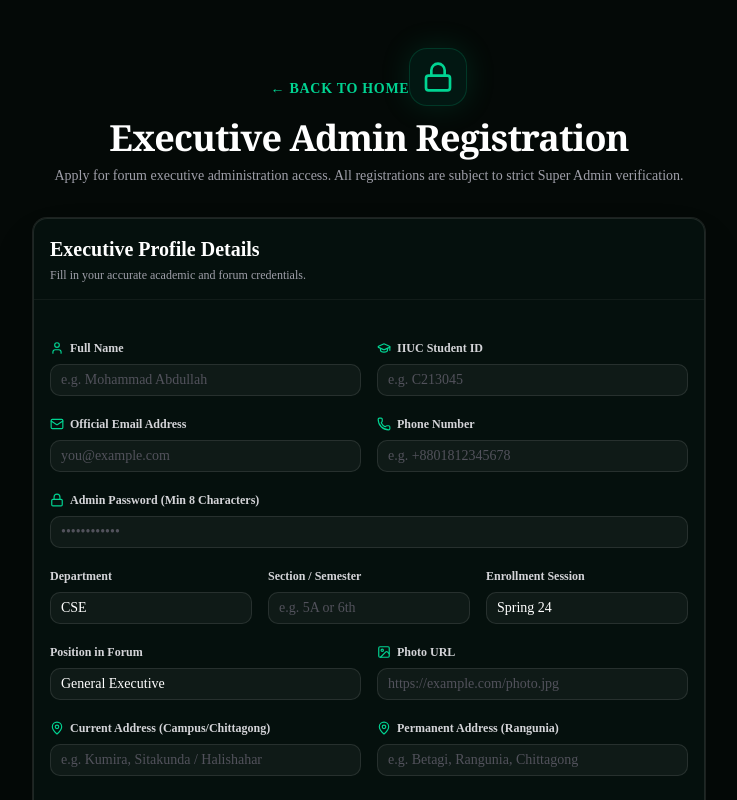
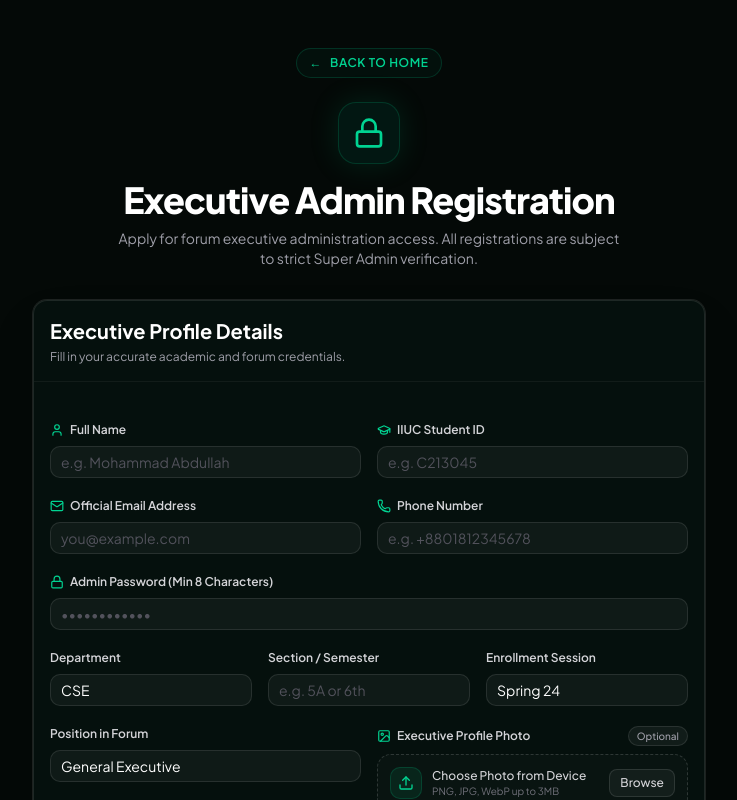
Before and after one commit to Abdul-Ahad-CSE/Rangunia-Student-Forum-IIUC, a Next.js app: page /admin/register in a window 1280 px wide. Shown: the top 800 px of the page, without its empty margins (271-1008 px from the left). Built offline with nearby package versions, Linux system fonts and the light colour scheme; no server answers.

Commit message:
style(auth): apply global sans-serif font, fix login page spacing, and implement optional file upload for admin registration

```diff
--- a/src/app/(auth)/login/page.tsx
+++ b/src/app/(auth)/login/page.tsx
@@ -153,20 +153,21 @@ export default function LoginPage() {
     <div className="min-h-screen bg-[#040907] flex items-center justify-center py-12 px-4 sm:px-6 lg:px-8 text-white">
       <div className="max-w-md w-full space-y-6">
         {/* Header Branding */}
-        <div className="text-center">
+        <div className="flex flex-col items-center text-center">
           <Link
             href="/"
-            className="inline-flex items-center gap-2 text-emerald-400 hover:text-emerald-300 text-xs font-semibold tracking-wider uppercase mb-3 transition-colors"
+            className="inline-flex items-center gap-2 text-emerald-400 hover:text-emerald-300 text-xs font-semibold tracking-wider uppercase mb-6 px-3 py-1.5 rounded-full border border-emerald-500/20 bg-emerald-950/20 hover:bg-emerald-950/40 transition-all group"
           >
-            ← Back to Home
+            <span className="transition-transform group-hover:-translate-x-1">←</span>
+            <span>Back to Home</span>
           </Link>
-          <div className="inline-flex items-center justify-center p-3 rounded-2xl border border-emerald-500/20 bg-emerald-950/40 mb-3 shadow-[0_0_30px_rgba(16,185,129,0.15)]">
+          <div className="inline-flex items-center justify-center p-3.5 rounded-2xl border border-emerald-500/20 bg-emerald-950/40 mb-4 shadow-[0_0_30px_rgba(16,185,129,0.15)]">
             <ShieldCheck className="w-8 h-8 text-emerald-400" />
           </div>
-          <h1 className="text-2xl sm:text-3xl font-serif font-extrabold tracking-tight text-white">
+          <h1 className="text-2xl sm:text-3xl font-sans font-extrabold tracking-tight text-white">
             Administration Portal
           </h1>
-          <p className="mt-2 text-xs sm:text-sm text-zinc-400">
+          <p className="mt-2 text-xs sm:text-sm text-zinc-400 max-w-sm">
             Sign in with Super Admin credentials or an approved Executive account.
           </p>
         </div>
--- a/src/app/admin/dashboard/page.tsx
+++ b/src/app/admin/dashboard/page.tsx
@@ -27,7 +27,7 @@ async function AdminDashboardContent() {
         <div className="flex flex-col sm:flex-row sm:items-center justify-between gap-4 border-b border-white/10 pb-6">
           <div>
             <div className="flex items-center gap-2 mb-1">
-              <h1 className="text-3xl font-serif font-extrabold tracking-tight text-white">
+              <h1 className="text-3xl font-sans font-extrabold tracking-tight text-white">
                 Admin Console
               </h1>
               <Badge
--- a/src/app/admin/register/page.tsx
+++ b/src/app/admin/register/page.tsx
@@ -18,6 +18,8 @@ import {
   Image as ImageIcon,
   ArrowRight,
   Info,
+  Upload,
+  X,
 } from "lucide-react";
 import {
   adminRegisterSchema,
@@ -40,6 +42,37 @@ export default function AdminRegisterPage() {
   const [successMessage, setSuccessMessage] = React.useState<string | null>(null);
   const [femalePrivacyNotice, setFemalePrivacyNotice] = React.useState(false);
   const [selectedGender, setSelectedGender] = React.useState<"Male" | "Female">("Male");
+  const [photoPreview, setPhotoPreview] = React.useState<string | null>(null);
+  const [photoFileName, setPhotoFileName] = React.useState<string | null>(null);
+  const fileInputRef = React.useRef<HTMLInputElement>(null);
+
+  const handlePhotoChange = (e: React.ChangeEvent<HTMLInputElement>) => {
+    const file = e.target.files?.[0];
+    if (!file) return;
+
+    if (file.size > 3 * 1024 * 1024) {
+      setServerError("Please select an image smaller than 3MB.");
+      return;
+    }
+
+    const reader = new FileReader();
+    reader.onload = () => {
+      const base64 = reader.result as string;
+      setValue("photoUrl", base64);
+      setPhotoPreview(base64);
+      setPhotoFileName(file.name);
+    };
+    reader.readAsDataURL(file);
+  };
+
+  const handleRemovePhoto = () => {
+    setValue("photoUrl", "");
+    setPhotoPreview(null);
+    setPhotoFileName(null);
+    if (fileInputRef.current) {
+      fileInputRef.current.value = "";
+    }
+  };
 
   const {
     register,
@@ -81,20 +114,21 @@ export default function AdminRegisterPage() {
     <div className="min-h-screen bg-[#040907] py-12 px-4 sm:px-6 lg:px-8 text-white">
       <div className="max-w-2xl mx-auto">
         {/* Header Branding */}
-        <div className="text-center mb-8">
+        <div className="flex flex-col items-center text-center mb-8">
           <Link
             href="/"
-            className="inline-flex items-center gap-2 text-emerald-400 hover:text-emerald-300 text-sm font-semibold tracking-wider uppercase mb-3 transition-colors"
+            className="inline-flex items-center gap-2 text-emerald-400 hover:text-emerald-300 text-xs font-semibold tracking-wider uppercase mb-6 px-3 py-1.5 rounded-full border border-emerald-500/20 bg-emerald-950/20 hover:bg-emerald-950/40 transition-all group"
           >
-            ← Back to Home
+            <span className="transition-transform group-hover:-translate-x-1">←</span>
+            <span>Back to Home</span>
           </Link>
-          <div className="inline-flex items-center justify-center p-3 rounded-2xl border border-emerald-500/20 bg-emerald-950/40 mb-3 shadow-[0_0_30px_rgba(16,185,129,0.15)]">
+          <div className="inline-flex items-center justify-center p-3.5 rounded-2xl border border-emerald-500/20 bg-emerald-950/40 mb-4 shadow-[0_0_30px_rgba(16,185,129,0.15)]">
             <Lock className="w-8 h-8 text-emerald-400" />
           </div>
-          <h1 className="text-3xl font-serif font-extrabold tracking-tight text-white sm:text-4xl">
+          <h1 className="text-3xl font-sans font-extrabold tracking-tight text-white sm:text-4xl">
             Executive Admin Registration
           </h1>
-          <p className="mt-2 text-sm text-zinc-400">
+          <p className="mt-2 text-sm text-zinc-400 max-w-lg">
             Apply for forum executive administration access. All registrations are subject to strict Super Admin verification.
           </p>
         </div>
@@ -327,16 +361,78 @@ export default function AdminRegisterPage() {
                   </div>
 
                   <div className="space-y-2">
-                    <Label htmlFor="photoUrl" className="text-xs font-semibold text-zinc-300 flex items-center gap-1.5">
-                      <ImageIcon className="w-3.5 h-3.5 text-emerald-400" />
-                      <span>Photo URL</span>
-                    </Label>
-                    <Input
-                      id="photoUrl"
-                      placeholder="https://example.com/photo.jpg"
-                      {...register("photoUrl")}
-                      className="border-white/10 bg-white/5 text-white placeholder:text-zinc-600 focus-visible:border-emerald-500"
+                    <div className="flex items-center justify-between">
+                      <Label htmlFor="photo-file" className="text-xs font-semibold text-zinc-300 flex items-center gap-1.5">
+                        <ImageIcon className="w-3.5 h-3.5 text-emerald-400" />
+                        <span>Executive Profile Photo</span>
+                      </Label>
+                      <span className="text-[10px] text-zinc-400 font-medium bg-white/5 border border-white/10 px-2 py-0.5 rounded-full">
+                        Optional
+                      </span>
+                    </div>
+
+                    <input
+                      ref={fileInputRef}
+                      id="photo-file"
+                      type="file"
+                      accept="image/*"
+                      className="hidden"
+                      onChange={handlePhotoChange}
                     />
+
+                    {photoPreview ? (
+                      <div className="flex items-center gap-3 p-2.5 rounded-xl border border-emerald-500/30 bg-emerald-950/20">
+                        <div className="relative w-12 h-12 rounded-lg overflow-hidden border border-emerald-500/40 bg-zinc-900 shrink-0">
+                          {/* eslint-disable-next-line @next/next/no-img-element */}
+                          <img
+                            src={photoPreview}
+                            alt="Photo Preview"
+                            className="w-full h-full object-cover"
+                          />
+                        </div>
+                        <div className="min-w-0 flex-1">
+                          <p className="text-xs font-medium text-white truncate">
+                            {photoFileName || "Photo selected"}
+                          </p>
+                          <p className="text-[10px] text-emerald-400">Ready to upload</p>
+                        </div>
+                        <Button
+                          type="button"
+                          variant="ghost"
+                          size="sm"
+                          onClick={handleRemovePhoto}
+                          className="h-8 px-2.5 text-xs text-rose-300 hover:text-white hover:bg-rose-950/50"
+                        >
+                          <X className="w-3.5 h-3.5 mr-1" />
+                          <span>Remove</span>
+                        </Button>
+                      </div>
+                    ) : (
+                      <div
+                        onClick={() => fileInputRef.current?.click()}
+                        className="flex items-center justify-between p-3 rounded-xl border border-dashed border-white/15 bg-white/[0.02] hover:bg-white/[0.05] hover:border-emerald-500/40 transition-all cursor-pointer group"
+                      >
+                        <div className="flex items-center gap-2.5">
+                          <div className="w-8 h-8 rounded-lg bg-emerald-500/10 border border-emerald-500/20 flex items-center justify-center text-emerald-400 group-hover:bg-emerald-500/20 transition-colors">
+                            <Upload className="w-4 h-4" />
+                          </div>
+                          <div>
+                            <p className="text-xs font-medium text-zinc-300 group-hover:text-white transition-colors">
+                              Choose Photo from Device
+                            </p>
+                            <p className="text-[10px] text-zinc-500">PNG, JPG, WebP up to 3MB</p>
+                          </div>
+                        </div>
+                        <Button
+                          type="button"
+                          variant="outline"
+                          size="sm"
+                          className="h-7 text-xs border-white/10 bg-white/5 text-zinc-300 pointer-events-none"
+                        >
+                          Browse
+                        </Button>
+                      </div>
+                    )}
                     {errors.photoUrl && (
                       <p className="text-xs text-rose-400">{errors.photoUrl.message}</p>
                     )}
--- a/src/app/admin/super/page.tsx
+++ b/src/app/admin/super/page.tsx
@@ -112,7 +112,7 @@ async function SuperAdminDashboardContent() {
           {/* Header Summary Cards */}
           <div className="flex flex-col sm:flex-row sm:items-center justify-between gap-4">
             <div>
-              <h1 className="text-3xl font-serif font-extrabold tracking-tight text-white">
+              <h1 className="text-3xl font-sans font-extrabold tracking-tight text-white">
                 Executive Approval Center
               </h1>
               <p className="mt-1 text-sm text-zinc-400">
--- a/src/app/globals.css
+++ b/src/app/globals.css
@@ -8,8 +8,9 @@
   --color-background: var(--background);
   --color-foreground: var(--foreground);
   --font-sans: var(--font-sans);
-  --font-mono: var(--font-geist-mono);
+  --font-mono: var(--font-mono);
   --font-heading: var(--font-sans);
+  --font-serif: var(--font-sans);
   --color-sidebar-ring: var(--sidebar-ring);
   --color-sidebar-border: var(--sidebar-border);
   --color-sidebar-accent-foreground: var(--sidebar-accent-foreground);
--- a/src/app/layout.tsx
+++ b/src/app/layout.tsx
@@ -1,15 +1,18 @@
 import type { Metadata, Viewport } from "next";
-import { Geist, Geist_Mono } from "next/font/google";
+import { Plus_Jakarta_Sans, JetBrains_Mono } from "next/font/google";
 import "./globals.css";
 
-const geistSans = Geist({
-  variable: "--font-geist-sans",
+const plusJakartaSans = Plus_Jakarta_Sans({
+  variable: "--font-sans",
   subsets: ["latin"],
+  weight: ["300", "400", "500", "600", "700", "800"],
+  display: "swap",
 });
 
-const geistMono = Geist_Mono({
-  variable: "--font-geist-mono",
+const jetbrainsMono = JetBrains_Mono({
+  variable: "--font-mono",
   subsets: ["latin"],
+  display: "swap",
 });
 
 export const metadata: Metadata = {
@@ -43,9 +46,9 @@ export default function RootLayout({
   return (
     <html
       lang="en"
-      className={`${geistSans.variable} ${geistMono.variable} h-full antialiased dark`}
+      className={`${plusJakartaSans.variable} ${jetbrainsMono.variable} h-full antialiased dark`}
     >
-      <body className="min-h-full flex flex-col bg-background text-foreground selection:bg-emerald-500/20 selection:text-emerald-300">
+      <body className="min-h-full flex flex-col font-sans bg-background text-foreground selection:bg-emerald-500/20 selection:text-emerald-300">
         {children}
       </body>
     </html>
--- a/src/features/admin/actions/admin-actions.ts
+++ b/src/features/admin/actions/admin-actions.ts
@@ -68,7 +68,7 @@ export async function registerAdminAction(
         name: data.name.trim(),
         email: data.email.toLowerCase().trim(),
         passwordHash,
-        photoUrl: data.photoUrl.trim(),
+        photoUrl: data.photoUrl ? data.photoUrl.trim() : null,
         studentId: data.studentId.trim(),
         department: data.department.trim(),
         section: data.section.trim(),
--- a/src/features/admin/schemas/admin-register.schema.ts
+++ b/src/features/admin/schemas/admin-register.schema.ts
@@ -11,8 +11,8 @@ export const adminRegisterSchema = z.object({
     .min(8, "Password must be at least 8 characters long"),
   photoUrl: z
     .string()
-    .min(1, "Profile photo URL is required")
-    .url("Please provide a valid photo URL (e.g. https://...)"),
+    .optional()
+    .or(z.literal("")),
   studentId: z
     .string()
     .min(3, "IIUC Student ID is required")
--- a/src/features/landing/components/cinematic-intro.tsx
+++ b/src/features/landing/components/cinematic-intro.tsx
@@ -218,7 +218,7 @@ export function CinematicIntro({ onComplete }: CinematicIntroProps) {
         {/* Cinematic Staggered Title Words */}
         <div
           ref={textWordsRef}
-          className="flex flex-wrap items-center justify-center gap-x-3 gap-y-1 font-serif text-3xl font-extrabold tracking-tight sm:text-5xl md:text-6xl"
+          className="flex flex-wrap items-center justify-center gap-x-3 gap-y-1 font-sans text-3xl font-extrabold tracking-tight sm:text-5xl md:text-6xl"
         >
           <span className="intro-word opacity-0 inline-block bg-gradient-to-b from-white via-zinc-100 to-zinc-400 bg-clip-text text-transparent">
             Rangunia
--- a/src/features/landing/components/community-showcase.tsx
+++ b/src/features/landing/components/community-showcase.tsx
@@ -42,7 +42,7 @@ export function CommunityShowcase() {
               <Award className="h-3.5 w-3.5" />
               <span>Living the Brotherhood</span>
             </div>
-            <h2 className="mt-3 text-2xl sm:text-4xl font-serif font-bold tracking-tight text-white">
+            <h2 className="mt-3 text-2xl sm:text-4xl font-sans font-bold tracking-tight text-white">
               Rooted in Rangunia, Thriving at IIUC
             </h2>
             <p className="mt-3 text-sm sm:text-base text-zinc-400 leading-relaxed">
@@ -103,7 +103,7 @@ export function CommunityShowcase() {
                 <Heart className="h-3.5 w-3.5 fill-rose-500 text-rose-500 animate-pulse" />
                 <span>24/7 Lifeline Network</span>
               </div>
-              <h3 className="mt-3 text-xl sm:text-3xl font-serif font-bold text-white">
+              <h3 className="mt-3 text-xl sm:text-3xl font-sans font-bold text-white">
                 Emergency Blood Donor Network
               </h3>
               <p className="mt-2 text-xs sm:text-sm text-zinc-300 leading-relaxed">
--- a/src/features/landing/components/hero-section.tsx
+++ b/src/features/landing/components/hero-section.tsx
@@ -109,7 +109,7 @@ export function HeroSection({ introFinished = false }: HeroSectionProps) {
             {/* Main Headline */}
             <motion.h1
               variants={itemVariants}
-              className="font-serif text-3xl font-extrabold tracking-tight text-white sm:text-5xl md:text-6xl lg:text-7xl leading-[1.15] drop-shadow-[0_4px_20px_rgba(0,0,0,0.85)]"
+              className="font-sans text-3xl font-extrabold tracking-tight text-white sm:text-5xl md:text-6xl lg:text-7xl leading-[1.15] drop-shadow-[0_4px_20px_rgba(0,0,0,0.85)]"
             >
               Connecting Rangunia&apos;s{" "}
               <span className="bg-gradient-to-r from-emerald-300 via-emerald-100 to-teal-200 bg-clip-text text-transparent">
```
Also changed, not shown: src/features/admin/components/admin-approval-cards.tsx (+11 -3 lines), 2 other files (tests, documents, lock files or other folders).
